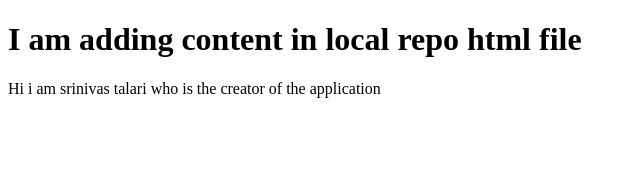
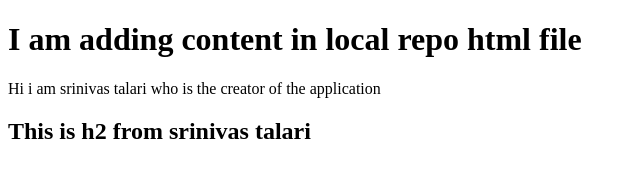
Before and after one commit to Srinivas-Talari/localrepo, a plain HTML site: page index.html in a window 1280 px wide. Shown: the whole page, without its empty margins (0-640 px from the left). Drawn offline with Linux system fonts and the light colour scheme.

Commit message:
add changes

```diff
--- a/index.html
+++ b/index.html
@@ -8,5 +8,6 @@
 <body>
     <h1>I am adding content in local repo html file</h1>
     <p>Hi i am srinivas talari who is the creator of the application</p>
+    <h2>This is h2 from srinivas talari</h2>
 </body>
 </html>
```
